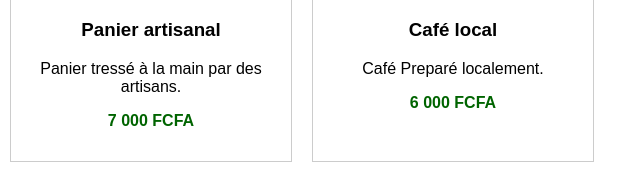
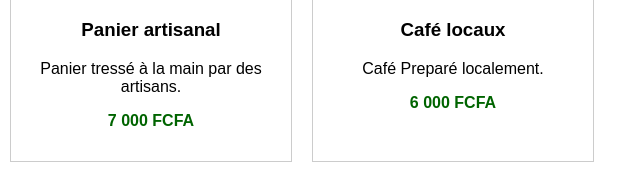
Before and after one commit to AquaEndays/AfriShop, a plain HTML site: page index.html in a window 1280 px wide. Shown: the part 595-784 px from the top of the page, 640-1280 px from the left. Drawn offline with Linux system fonts and the light colour scheme.

Commit message:
Contribution de Ngimbous Fresnel

```diff
--- a/index.html
+++ b/index.html
@@ -45,7 +45,7 @@
       </div>
       <div class="carte">
         <img src="images/cafe.png" alt="Café local">
-        <h3>Café local</h3>
+        <h3>Café locaux</h3>
         <p>Café Preparé localement.</p>
         <p class="prix">6 000 FCFA</p>
       </div>
```
